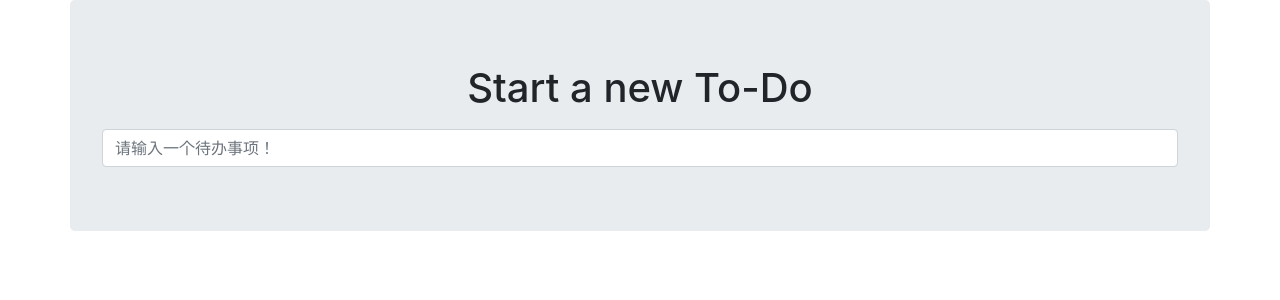
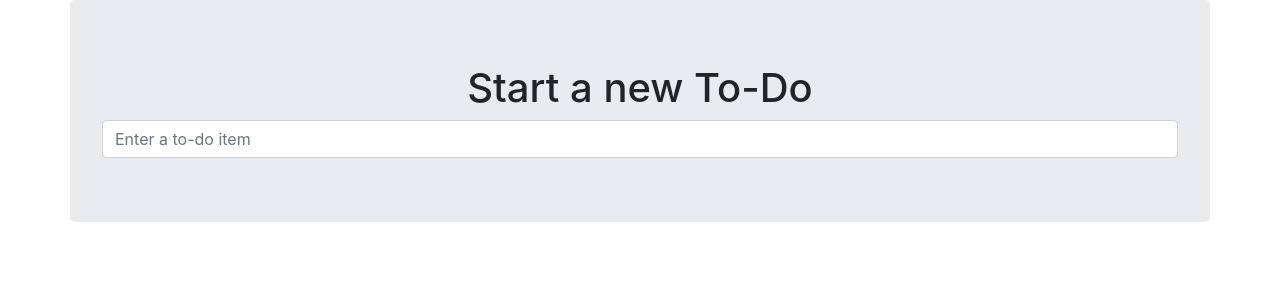
Before and after one commit to luck-dyl/WebDriverTest, a Django app: page / in a window 1280 px wide. Shown: the top 300 px of the page. Run offline with Django 3.2, Linux system fonts and the light colour scheme; some libraries are stand-ins or nearby versions.

Commit message:
在home.html 中使用 新的form, 先备份之前的代码

```diff
--- a/lists/templates/base.html
+++ b/lists/templates/base.html
@@ -18,10 +18,7 @@
             <div class="text-center">
                 <h1>{% block header_text %}{% endblock %}</h1>
                 <form method="POST" action="{% block form_action %}{% endblock %}">
-                    <input name="item_text" id="id_new_item"
-                           placeholder="请输入一个待办事项！"
-                           class="form-control input-group-lg"
-                    />
+                    {{ form.text }}
                     {% csrf_token %}
                 {% if error %}
                     <div class="form-group has-error">
--- a/lists/views.py
+++ b/lists/views.py
@@ -1,11 +1,12 @@
 from django.shortcuts import render, redirect
 from lists.models import Item, List
 from django.core.exceptions import ValidationError
+from lists.forms import ItemForm
 
 
 # Create your views here.
 def home_page(request):
-    return render(request, 'home.html')
+    return render(request, 'home.html', {'form': ItemForm()})
 
 
 def view_list(request, list_id):
```
Also changed, not shown: lists/tests/test_views.py (+5 -0 lines).
